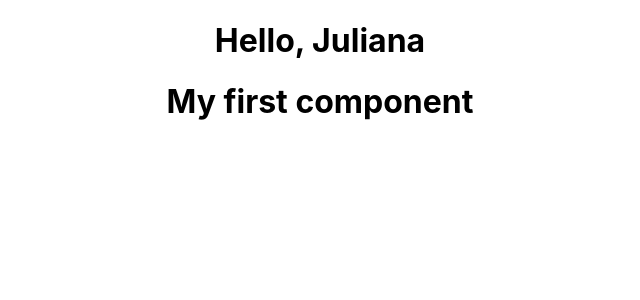
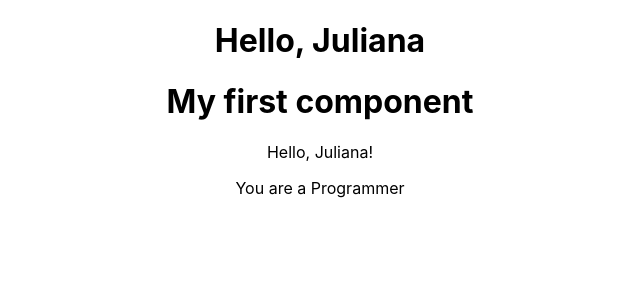
Before and after one commit to WeltonAM/React_HoraDeCodar, a React (Create React App) app in the folder 01_fundamentals/: page / in a window 1280 px wide. Shown: the top 300 px of the page, without its empty margins (320-960 px from the left). Built offline with nearby package versions, Linux system fonts and the light colour scheme.

Commit message:
Template expressions

```diff
--- a/01_fundamentals/src/App.js
+++ b/01_fundamentals/src/App.js
@@ -1,11 +1,13 @@
 import './App.css';
 import FirstComponent from './components/FirstComponent';
+import TemplateExpressions from './components/TemplateExpressions'
 
 function App() {
   return (
     <div className="App">
       <h1>Hello, Juliana</h1>
       <FirstComponent />
+      <TemplateExpressions />
     </div>
   );
 }
--- /dev/null
+++ b/01_fundamentals/src/components/TemplateExpressions.js
@@ -0,0 +1,18 @@
+const TemplateExpressions = () => {
+
+    const name = 'Juliana'
+
+    const data = {
+        age: 31,
+        job: "Programmer"
+    }
+
+    return (
+        <div>
+            <p>Hello, {name}!</p>
+            <p>You are a {data.job}</p>
+        </div>
+    )
+}
+
+export default TemplateExpressions
```
